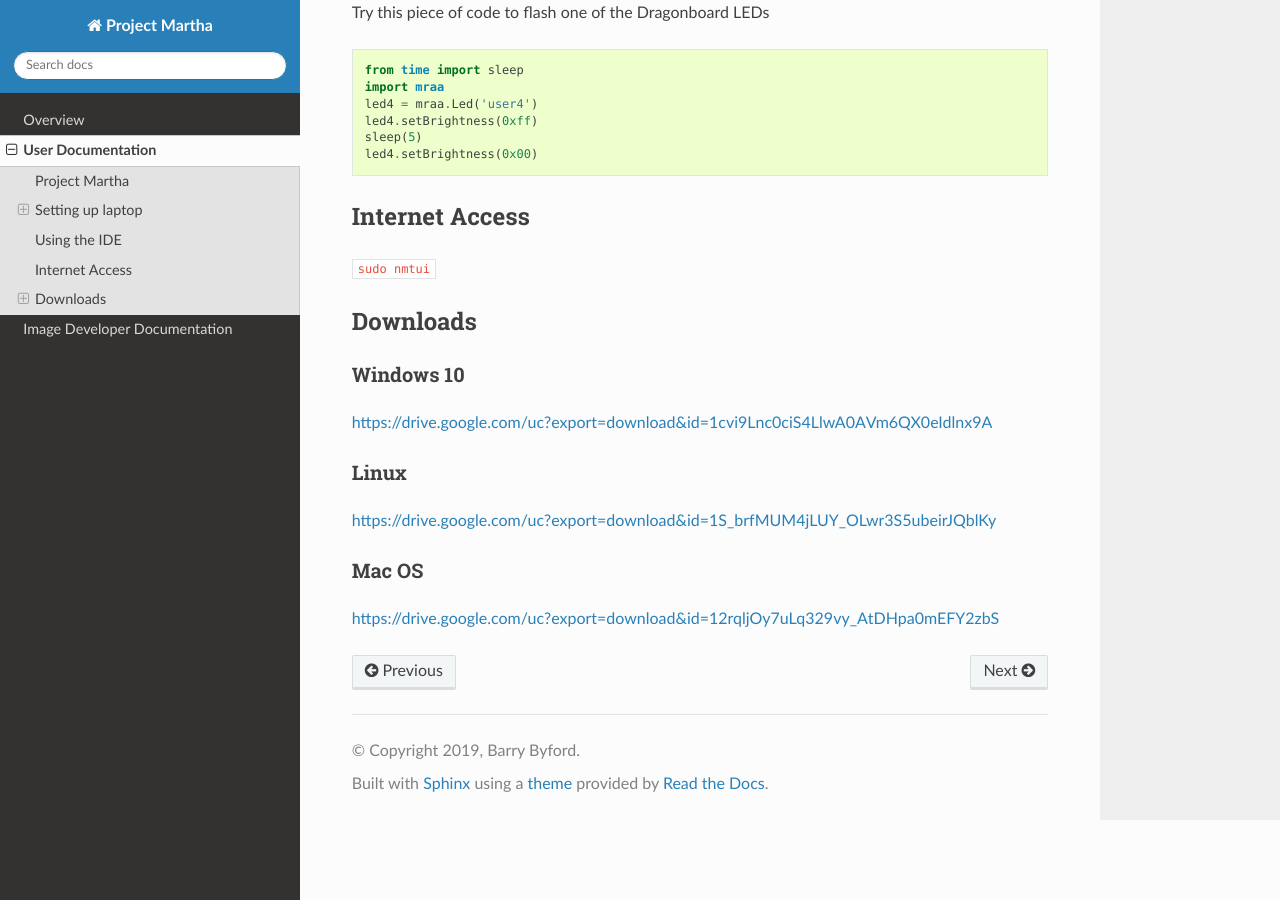
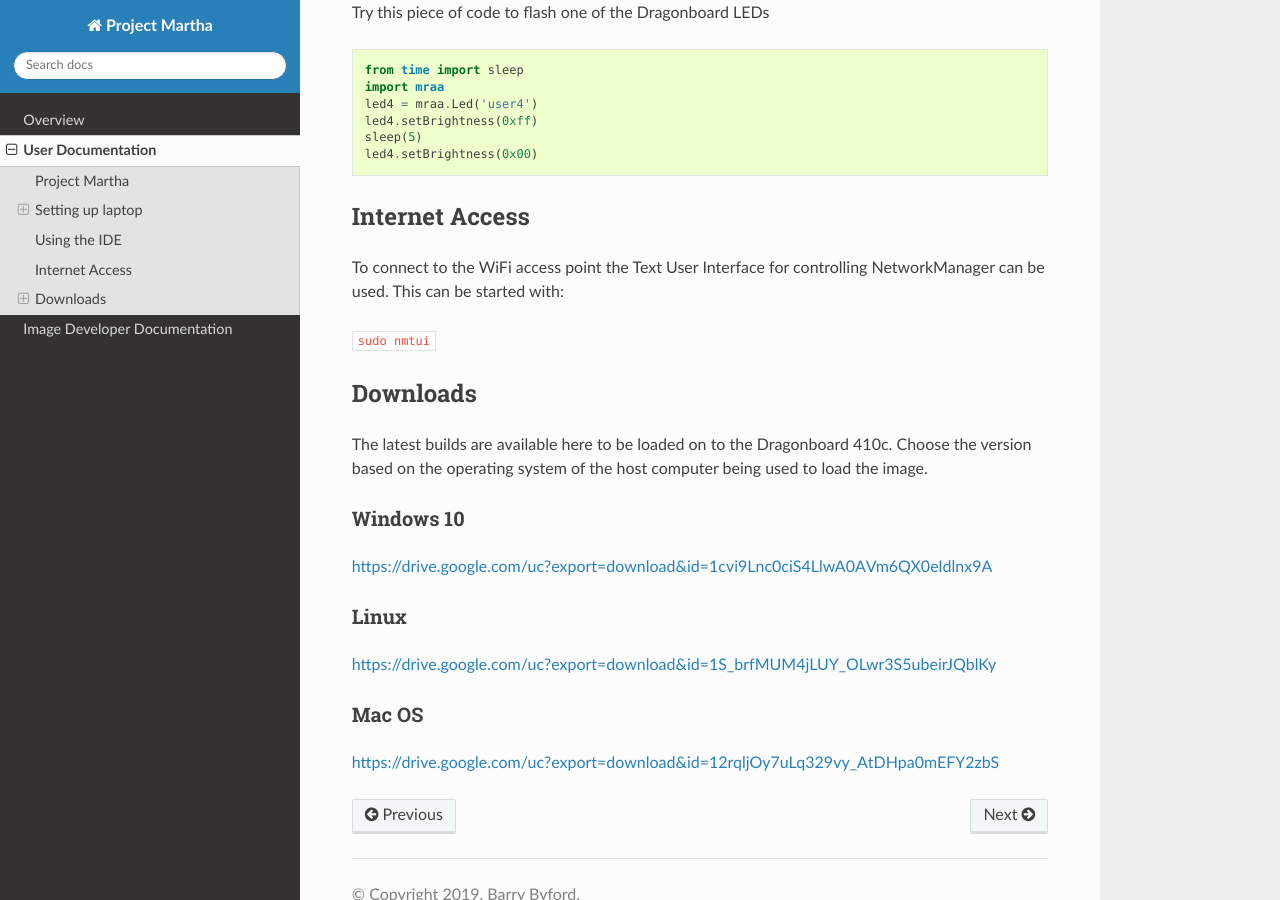
Before and after one commit to ukBaz/project-martha, a Sphinx documentation site: the page built from docs/source/user_docs.rst, in a window 1280 px wide and 900 px high, scrolled down 4244 px. Built offline with Sphinx 7.4.7 and the Read the Docs theme 2.0.0, drawn with Linux system fonts in a browser that asks for light colours.

Commit message:
Update user_docs.rst

```diff
--- a/docs/source/user_docs.rst
+++ b/docs/source/user_docs.rst
@@ -118,10 +118,16 @@ Try this piece of code to flash one of the Dragonboard LEDs
 Internet Access
 ===============
 
+To connect to the WiFi access point the Text User Interface for controlling NetworkManager
+can be used. This can be started with:
+
 :code:`sudo nmtui`
 
 Downloads
 =========
+
+The latest builds are available here to be loaded on to the Dragonboard 410c. Choose the
+version based on the operating system of the host computer being used to load the image.
 
 Windows 10
 ----------
```
